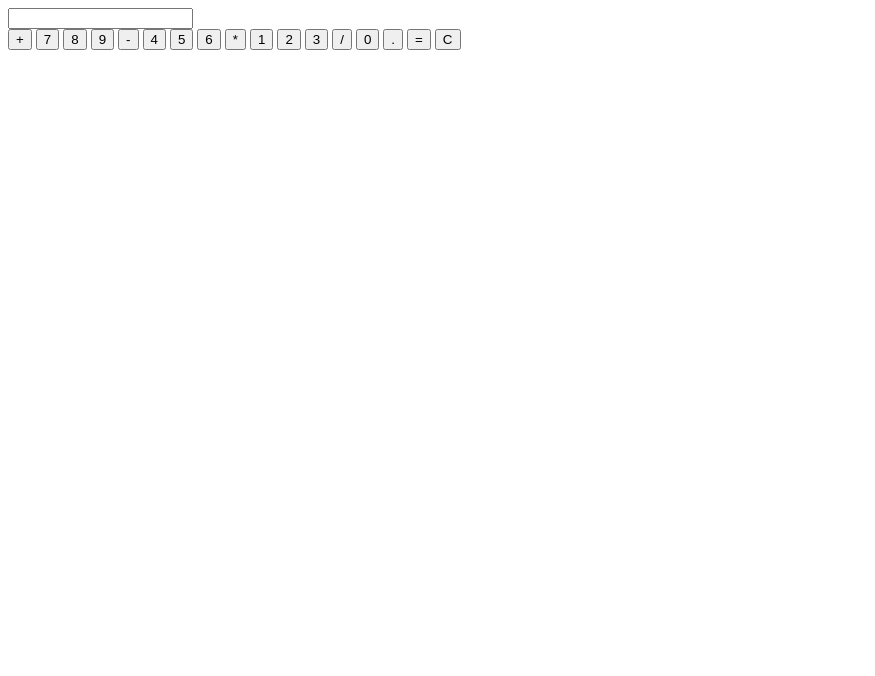
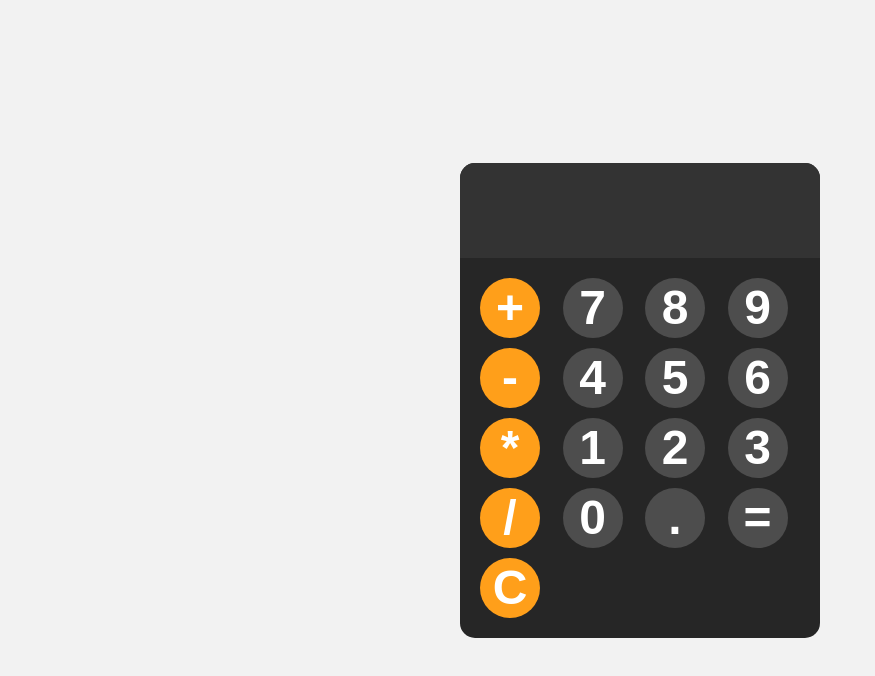
Before and after one commit to Rfcxz-0052/practice_Build-a-JS-calculator, a plain HTML site: page index.html in a window 1280 px wide. Shown: the whole page, without its empty margins (0-875 px from the left). Drawn offline with Linux system fonts and the light colour scheme.

Commit message:
js計算機02

```diff
--- a/index.html
+++ b/index.html
@@ -10,23 +10,23 @@
     <div id="calculator">
         <input id="display" readonly>
         <div id="keys">
-            <button onclick="appendToDisplay('+')">+</button>
+            <button onclick="appendToDisplay('+')" class="operator-btn">+</button>
             <button onclick="appendToDisplay('7')">7</button>
             <button onclick="appendToDisplay('8')">8</button>
             <button onclick="appendToDisplay('9')">9</button>
-            <button onclick="appendToDisplay('-')">-</button>
+            <button onclick="appendToDisplay('-')" class="operator-btn">-</button>
             <button onclick="appendToDisplay('4')">4</button>
             <button onclick="appendToDisplay('5')">5</button>
             <button onclick="appendToDisplay('6')">6</button>
-            <button onclick="appendToDisplay('*')">*</button>
+            <button onclick="appendToDisplay('*')" class="operator-btn">*</button>
             <button onclick="appendToDisplay('1')">1</button>
             <button onclick="appendToDisplay('2')">2</button>
             <button onclick="appendToDisplay('3')">3</button>
-            <button onclick="appendToDisplay('/')">/</button>
+            <button onclick="appendToDisplay('/')" class="operator-btn">/</button>
             <button onclick="appendToDisplay('0')">0</button>
             <button onclick="appendToDisplay('.')">.</button>
             <button onclick="calculator()">=</button>
-            <button onclick="clearDisplay()">C</button>
+            <button onclick="clearDisplay()" class="operator-btn">C</button>
         </div>
     </div>
     <script src="index.js"></script>
--- a/styles.css
+++ b/styles.css
@@ -0,0 +1,64 @@
+body{
+    margin: 0;
+    height: 100vh;
+    display: flex;
+    justify-content: center;
+    align-items: center;
+    background-color: hsl(0, 0%, 95%);
+}
+
+#calculator{
+    font-family: Arial, sans-serif;
+    background-color: hsl(0, 0%, 15%);
+    border-radius: 15px;
+    width: 360px;
+    overflow: hidden;
+}
+
+#display{
+    width: 100%;
+    padding: 20px;
+    font-size: 3rem;
+    text-align: left;
+    border: none;
+    background-color: hsl(0, 0%, 20%);
+}
+
+#keys{
+    display: grid;
+    grid-template-columns: repeat(4, 1fr);
+    gap: 10px;
+    padding: 20px;
+}
+
+button{
+    width: 60px;
+    height: 60px;
+    border-radius: 50px;
+    border: none;
+    background-color: hsl(0, 0%, 30%);
+    color: white;
+    font-size: 3rem;
+    font-weight: bold;
+    cursor: pointer;
+}
+
+button:hover{
+    background-color: hsl(0, 0%, 40%);
+}
+
+button:active{
+    background-color: hsl(0, 0%, 50%);
+}
+
+.operator-btn{
+    background-color: hsl(35, 100%, 55%);
+}
+
+.operator-btn:hover{
+    background-color: hsl(35, 100%, 65%);
+}
+
+.operator-btn:active{
+    background-color: hsl(35, 100%, 75%);
+}
```
